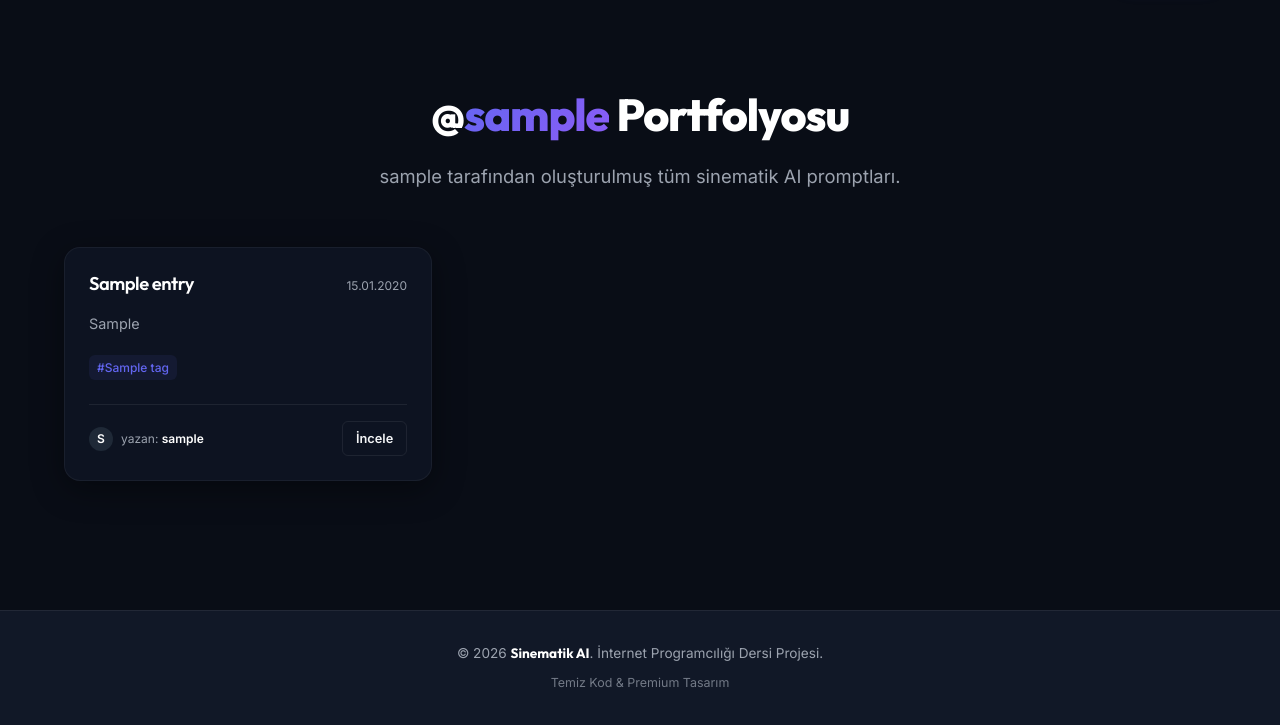
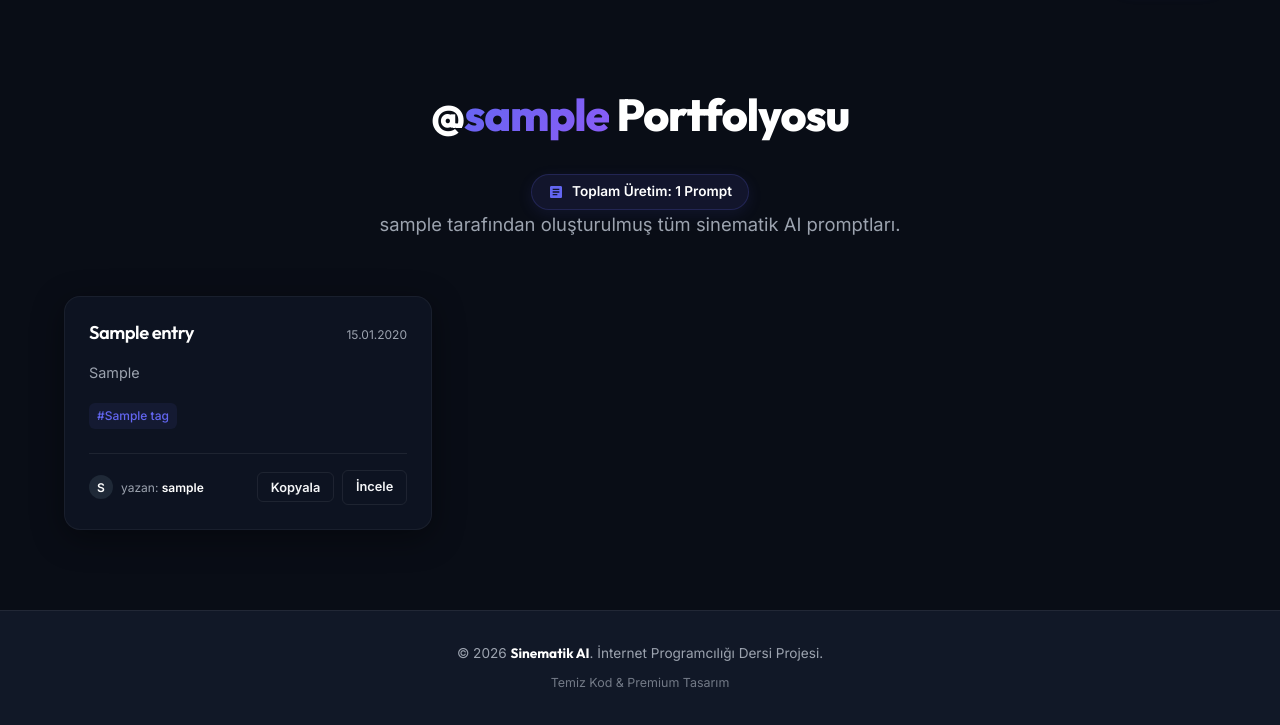
Before and after one commit to YusufAkman67/Sinematik-AI-Portfolyosu, a Flask app: a page that uses app/templates/base.html in a window 1280 px wide. Shown: the part 75-800 px from the top of the page. Run offline with Flask 3, Linux system fonts and the light colour scheme; tables that the repository leaves empty hold one stand-in row (values such as "Sample post").

Commit message:
feat: prompt kopyalama butonu, profil istatistikleri ve REST API endpointi ekle

```diff
--- a/app/main/routes.py
+++ b/app/main/routes.py
@@ -1,6 +1,6 @@
-from flask import render_template, redirect, url_for, flash, request, abort
+from flask import render_template, redirect, url_for, flash, request, abort, jsonify
 from flask_login import login_required, current_user
-from sqlalchemy import select
+from sqlalchemy import select, func
 from app import db
 from app.main import main
 from app.main.forms import PromptEntryForm, AIDiaryEntryForm, PromptForm
@@ -251,7 +251,31 @@ def profile(username):
     if not user:
         abort(404)
 
+    # Modern SQLAlchemy 2.x count query style
+    prompt_count = db.session.scalar(
+        select(func.count()).select_from(PromptEntry).where(PromptEntry.user_id == user.id)
+    )
+
     # Get user prompts from newest to oldest (dynamic relationship)
     prompts = user.prompts.order_by(PromptEntry.created_at.desc()).all()
 
-    return render_template('main/profile.html', user=user, prompts=prompts)
+    return render_template('main/profile.html', user=user, prompts=prompts, prompt_count=prompt_count)
+
+
+@main.route('/api/v1/prompts', methods=['GET'])
+def api_prompts():
+    # Modern SQLAlchemy 2.x query style
+    stmt = select(PromptEntry).order_by(PromptEntry.created_at.desc()).limit(10)
+    prompts = db.session.scalars(stmt).all()
+
+    prompts_list = []
+    for p in prompts:
+        prompts_list.append({
+            'id': p.id,
+            'title': p.title,
+            'original_prompt': p.original_prompt,
+            'author': p.author.username if p.author else None,
+            'tags': [t.name for t in p.tags]
+        })
+
+    return jsonify(prompts_list)
--- a/app/static/css/style.css
+++ b/app/static/css/style.css
@@ -249,6 +249,25 @@ h6 {
     color: #ffffff;
 }
 
+.stats-badge {
+    display: inline-flex;
+    align-items: center;
+    gap: 0.5rem;
+    padding: 0.4rem 1rem;
+    background: rgba(99, 102, 241, 0.1);
+    border: 1px solid rgba(99, 102, 241, 0.2);
+    border-radius: 50px;
+    font-size: 0.85rem;
+    font-weight: 600;
+    color: #ffffff;
+    margin-top: 0.75rem;
+    box-shadow: 0 4px 15px rgba(99, 102, 241, 0.1);
+}
+
+.stats-badge svg {
+    color: var(--accent-primary);
+}
+
 /* Mobile Toggle Hamburger */
 .navbar-toggle {
     display: none;
@@ -304,6 +323,12 @@ h6 {
 .btn-outline:hover {
     border-color: var(--accent-primary);
     background: rgba(99, 102, 241, 0.08);
+}
+
+.btn-outline.copied {
+    border-color: var(--success);
+    color: var(--success);
+    background: rgba(16, 185, 129, 0.08);
 }
 
 .btn-secondary {
--- a/app/templates/base.html
+++ b/app/templates/base.html
@@ -104,5 +104,31 @@
             }
         });
     </script>
+
+    <!-- One-click prompt copy script -->
+    <script>
+        function copyPromptText(button) {
+            const card = button.closest('.prompt-card');
+            const source = card ? card.querySelector('.prompt-text-source') : null;
+            if (!source) return;
+
+            const text = source.textContent;
+
+            navigator.clipboard.writeText(text).then(() => {
+                const originalText = button.textContent;
+                button.textContent = 'Kopyalandı!';
+                button.classList.add('copied');
+                button.disabled = true;
+
+                setTimeout(() => {
+                    button.textContent = originalText;
+                    button.classList.remove('copied');
+                    button.disabled = false;
+                }, 2000);
+            }).catch(err => {
+                console.error('Kopyalama hatası:', err);
+            });
+        }
+    </script>
 </body>
 </html>
--- a/app/templates/main/index.html
+++ b/app/templates/main/index.html
@@ -107,6 +107,8 @@
                                     </div>
 
                                     <div class="card-actions d-flex gap-2">
+                                        <div class="prompt-text-source" style="display: none;">{{ prompt.original_prompt }}</div>
+                                        <button class="btn btn-sm btn-outline px-3 py-1" onclick="copyPromptText(this)">Kopyala</button>
                                         <a href="{{ url_for('main.prompt_detail', id=prompt.id) }}" class="btn btn-sm btn-outline px-3 py-1">İncele</a>
                                         {% if current_user.is_authenticated and prompt.author == current_user %}
                                             <a href="{{ url_for('main.prompt_edit', id=prompt.id) }}" class="btn btn-sm btn-text px-2 py-1 text-decoration-none">Düzenle</a>
--- a/app/templates/main/profile.html
+++ b/app/templates/main/profile.html
@@ -5,6 +5,12 @@
     <h1 class="hero-title">
         @<span class="text-gradient">{{ user.username }}</span> Portfolyosu
     </h1>
+    <div class="profile-stats">
+        <span class="stats-badge">
+            <svg viewBox="0 0 24 24" width="16" height="16" fill="currentColor" style="vertical-align: middle;"><path d="M19 3H5c-1.1 0-2 .9-2 2v14c0 1.1.9 2 2 2h14c1.1 0 2-.9 2-2V5c0-1.1-.9-2-2-2zm-5 14H7v-2h7v2zm3-4H7v-2h10v2zm0-4H7V7h10v2z"/></svg>
+            Toplam Üretim: {{ prompt_count }} Prompt
+        </span>
+    </div>
     <p class="hero-subtitle">
         {{ user.username }} tarafından oluşturulmuş tüm sinematik AI promptları.
     </p>
@@ -43,6 +49,8 @@
                         </div>
 
                         <div class="card-actions">
+                            <div class="prompt-text-source" style="display: none;">{{ prompt.original_prompt }}</div>
+                            <button class="btn btn-sm btn-outline" onclick="copyPromptText(this)">Kopyala</button>
                             <a href="{{ url_for('main.prompt_detail', id=prompt.id) }}" class="btn btn-sm btn-outline">İncele</a>
                             {% if current_user.is_authenticated and prompt.author == current_user %}
                                 <a href="{{ url_for('main.prompt_edit', id=prompt.id) }}" class="btn btn-sm btn-text">Düzenle</a>
```
Also changed, not shown: docs/yapay_zeka_gunlugu.md (+49 -1 lines), tests/test_api.py (added, +59 -0 lines), tests/test_profile.py (+3 -0 lines).
